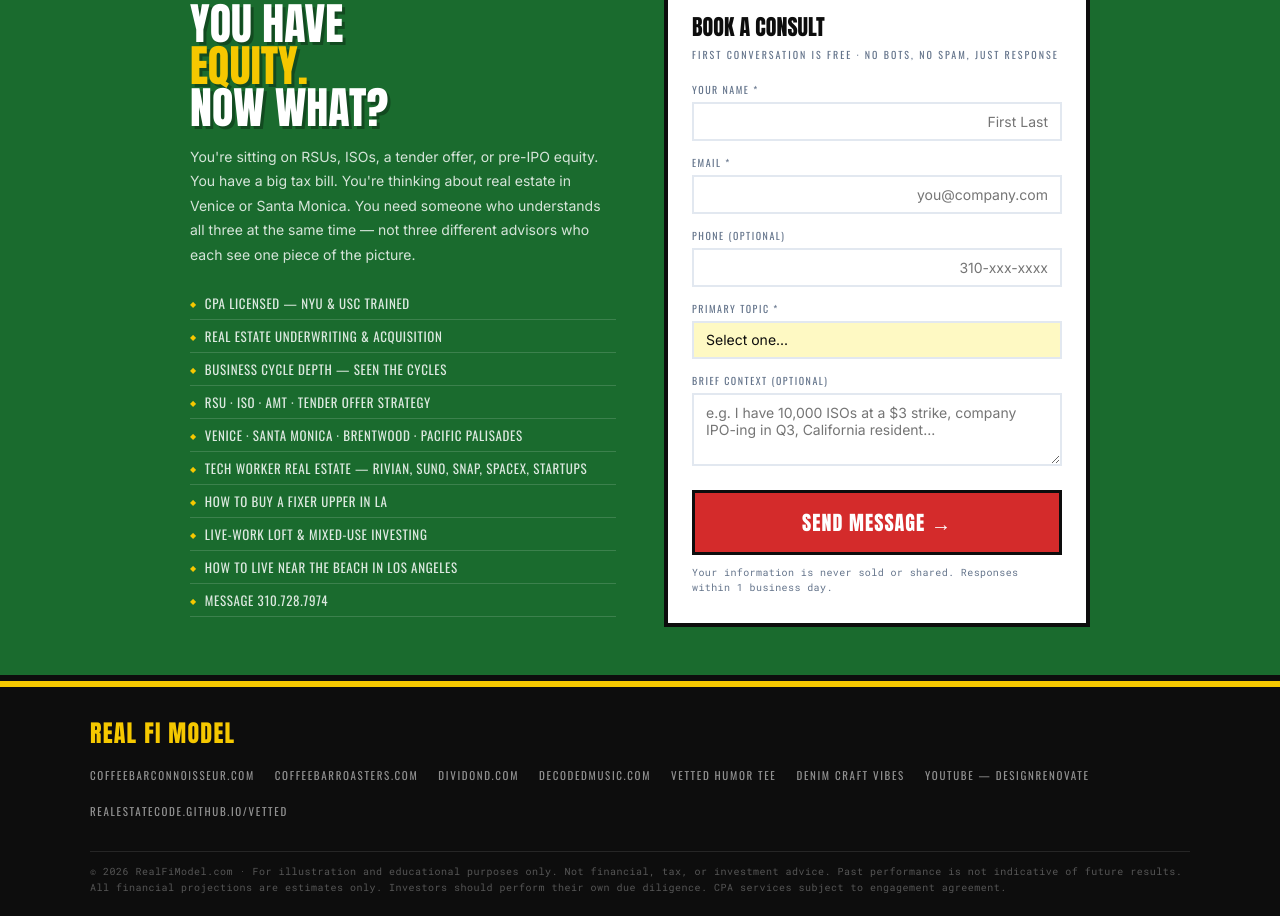
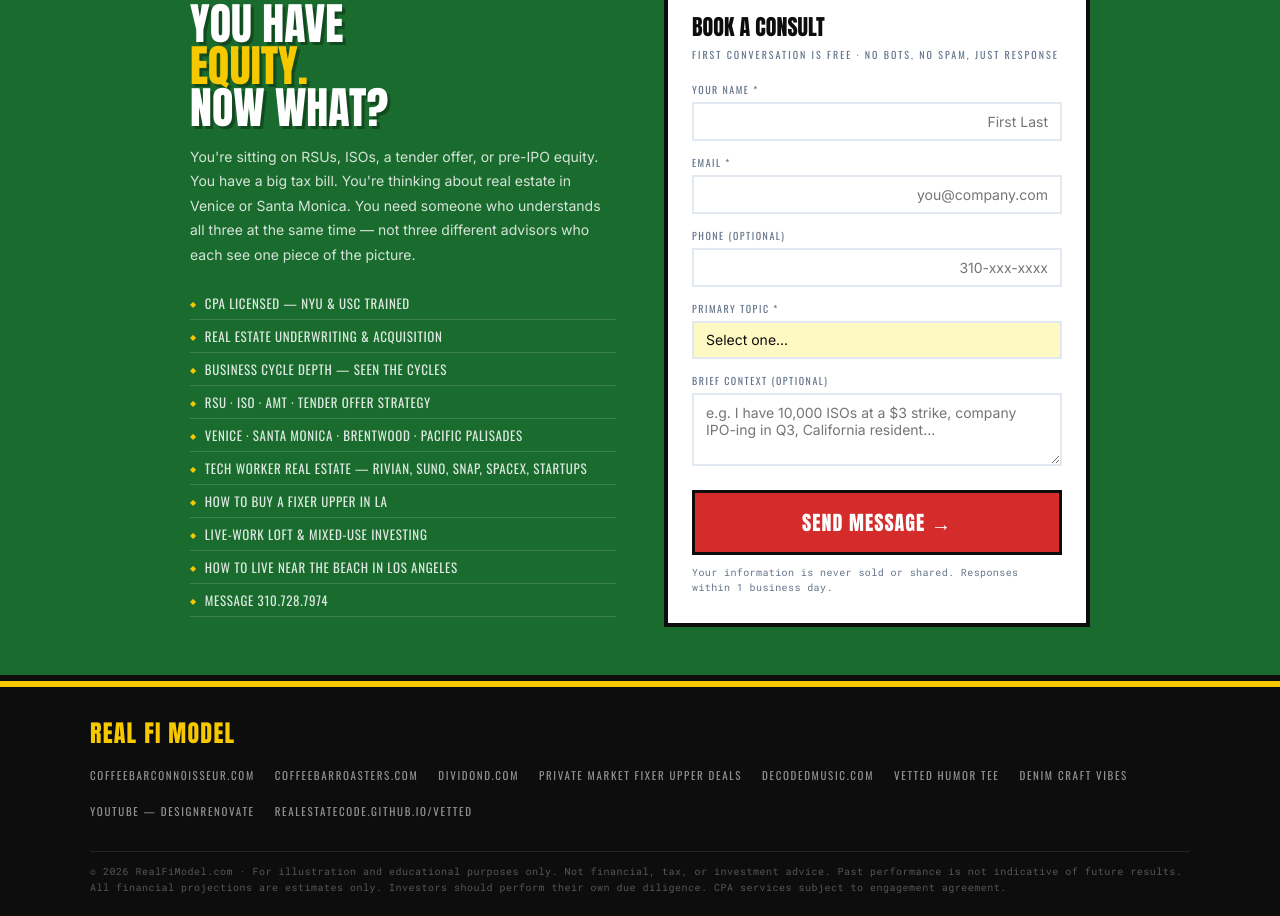
Before and after one commit to Realestatecode/vetted, a plain HTML site: page index.html in a window 1280 px wide. Shown: the part 4842-5758 px from the top of the page. Drawn offline with nearby package versions, Linux system fonts and the light colour scheme.

Commit message:
Update index.html

```diff
--- a/index.html
+++ b/index.html
@@ -1619,6 +1619,7 @@ tfoot td { border-top: 2px solid var(--text-muted); font-weight: 700; background
       <a href="https://www.coffeebarconnoisseur.com" target="_blank">coffeebarconnoisseur.com</a>
       <a href="https://www.coffeebarroasters.com" target="_blank">coffeebarroasters.com</a>
       <a href="https://www.dividond.com" target="_blank">dividond.com</a>
+       <a href="https://www.realfimodel.com/PRIVATE.html" target="_blank">PRIVATE MARKET FIXER UPPER DEALS</a>
       <a href="https://www.decodedmusic.com" target="_blank">decodedmusic.com</a>
       <a href="https://www.etsy.com/your/shops/me/listing-editor/edit/4443695923" target="_blank">Vetted Humor Tee</a>
       <a href="https://denimcraftvibes.com/" target="_blank">Denim Craft Vibes</a>
```
